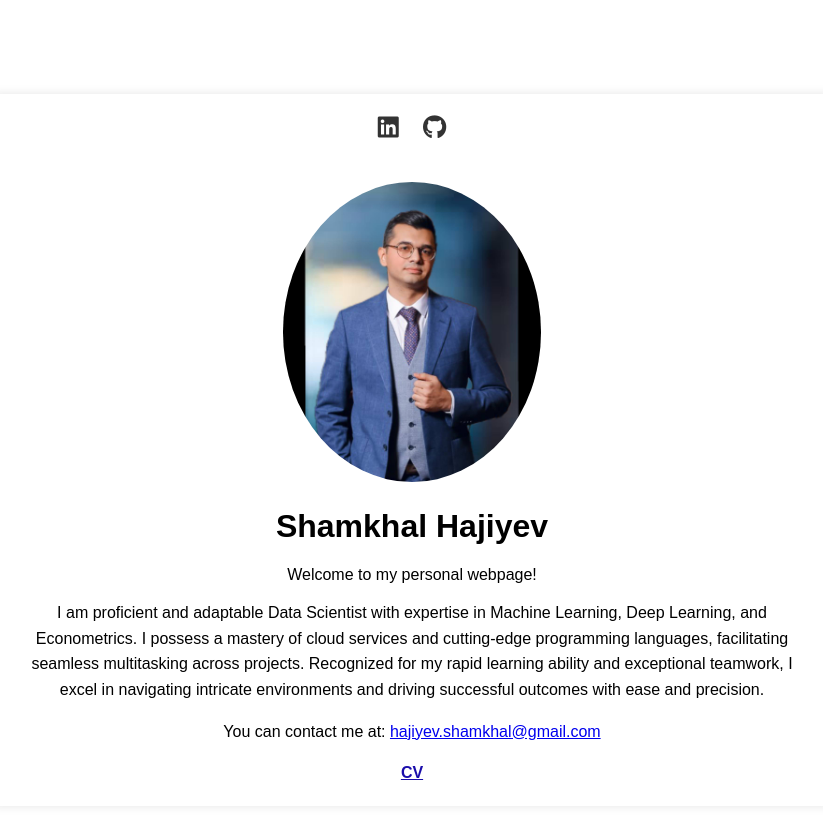
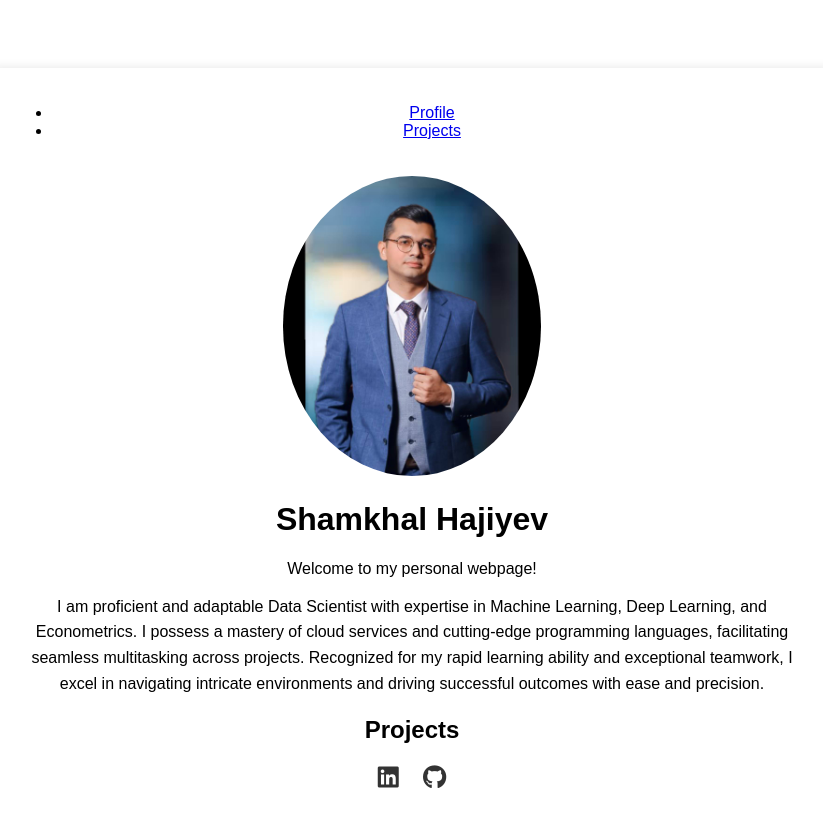
Before and after one commit to ShamkhalHajiyev/shamkhalhajiyev.github.io, a Jekyll site: the page built from README.md, in a window 1280 px wide. Shown: the top 827 px of the page, without its empty margins (228-1051 px from the left). Built offline with Jekyll 4.4.1, drawn with Linux system fonts in a browser that asks for light colours; nearby versions of some CDN libraries; our own code applies the rules of GitHub Pages for plain Markdown files.

Commit message:
Update default.html

```diff
--- a/_layouts/default.html
+++ b/_layouts/default.html
@@ -9,31 +9,42 @@
 </head>
 <body>
     <div class="container">
-        <header>
-            <div class="social-links">
-                <a href="https://www.linkedin.com/in/shamkhalhajiyev/" target="_blank" title="LinkedIn">
-                    <i class="fab fa-linkedin"></i>
-                </a>
-                <a href="https://github.com/ShamkhalHajiyev" target="_blank" title="GitHub">
-                    <i class="fab fa-github"></i>
-                </a>
-                <!-- Add other social links here -->
-            </div>
+        <nav class="navigation">
+            <ul>
+                <li><a href="/_layouts/default.html">Profile</a></li>
+                <li><a href="#projects">Projects</a></li>
+            </ul>
+        </nav>
+        <header id="profile">
             <img src="/assets/img/ProfilePhoto.jpg" alt="Shamkhal Hajiyev" class="profile-picture">
             <h1>Shamkhal Hajiyev</h1>
             <p>Welcome to my personal webpage!</p>
         </header>
         <main>
+            <!-- Profile content -->
             <section class="bio">
                 <p>I am proficient and adaptable Data Scientist with expertise in Machine Learning, Deep Learning, and Econometrics.
                     I possess a mastery of cloud services and cutting-edge programming languages, facilitating seamless multitasking across projects.
                     Recognized for my rapid learning ability and exceptional teamwork,
                     I excel in navigating intricate environments and driving successful outcomes with ease and precision.</p>
-            <p>You can contact me at: <a href="mailto:hajiyev.shamkhal@gmail.com">hajiyev.shamkhal@gmail.com</a></p>
             </section>
-        <section class="links">
-            <a href="#">CV</a>
+            <!-- Projects content -->
+            <section id="projects">
+                <h2>Projects</h2>
+                <!-- Add your projects here -->
             </section>
         </main>
+        <footer>
+            <div class="social-links">
+                <a href="https://www.linkedin.com/in/yourusername" target="_blank" title="LinkedIn">
+                    <i class="fab fa-linkedin"></i>
+                </a>
+                <a href="https://github.com/yourusername" target="_blank" title="GitHub">
+                    <i class="fab fa-github"></i>
+                </a>
+                <!-- Add other social links here -->
+            </div>
+        </footer>
+    </div>
 </body>
 </html>
```
Lines whose indentation alone changed are shown as unchanged.
